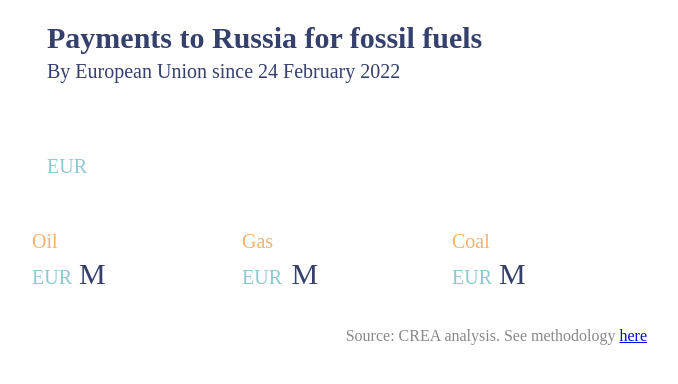
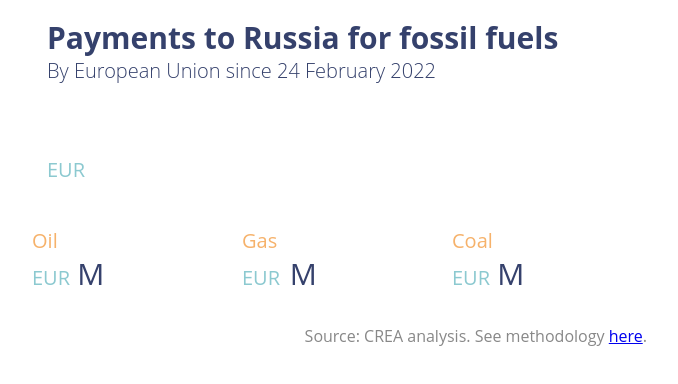
Before and after one commit to energyandcleanair/russia_counter_widget, a plain HTML site: page index.html in a window 1280 px wide. Shown: the whole page, without its empty margins (293-971 px from the left). Drawn offline with Linux system fonts and the light colour scheme; no server answers.

Commit message:
-default font

```diff
--- a/counter.css
+++ b/counter.css
@@ -1,3 +1,7 @@
+#_counter {
+  font-family: Open Sans;
+}
+
 .big-box {
   color: #35416C;
   font-size: 10vw;
--- a/counter.js
+++ b/counter.js
@@ -29,7 +29,7 @@ const html_string = `
             </div>
         </div>
         <div class='caption'>
-            <p>Source: CREA analysis. See methodology <a href="https://crea.shinyapps.io/russia_counter/?tab=methodology" target='_blank'>here</a></p>
+            <p>Source: CREA analysis. See methodology <a href="https://crea.shinyapps.io/russia_counter/?tab=methodology" target='_blank'>here</a>.</p>
         </div>
     </div>`;
 
```
